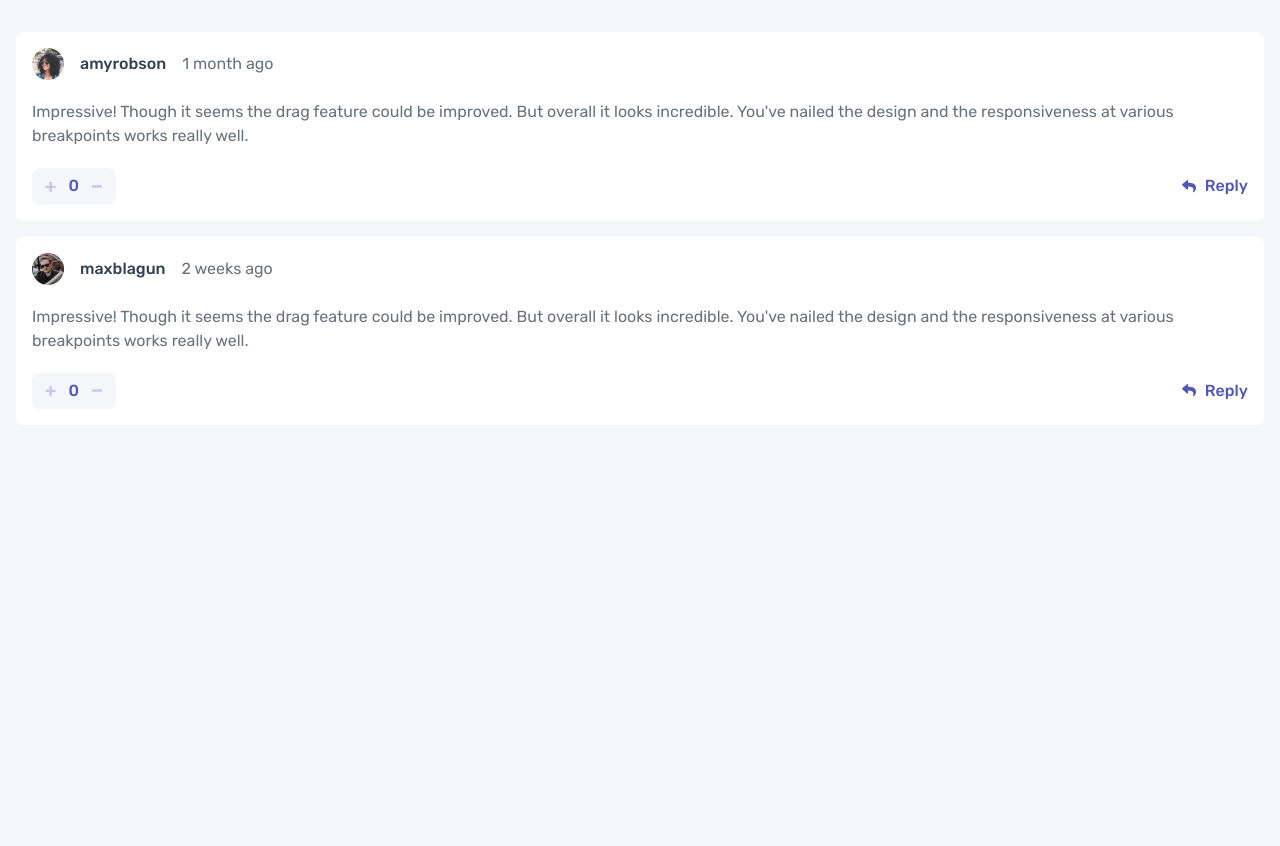
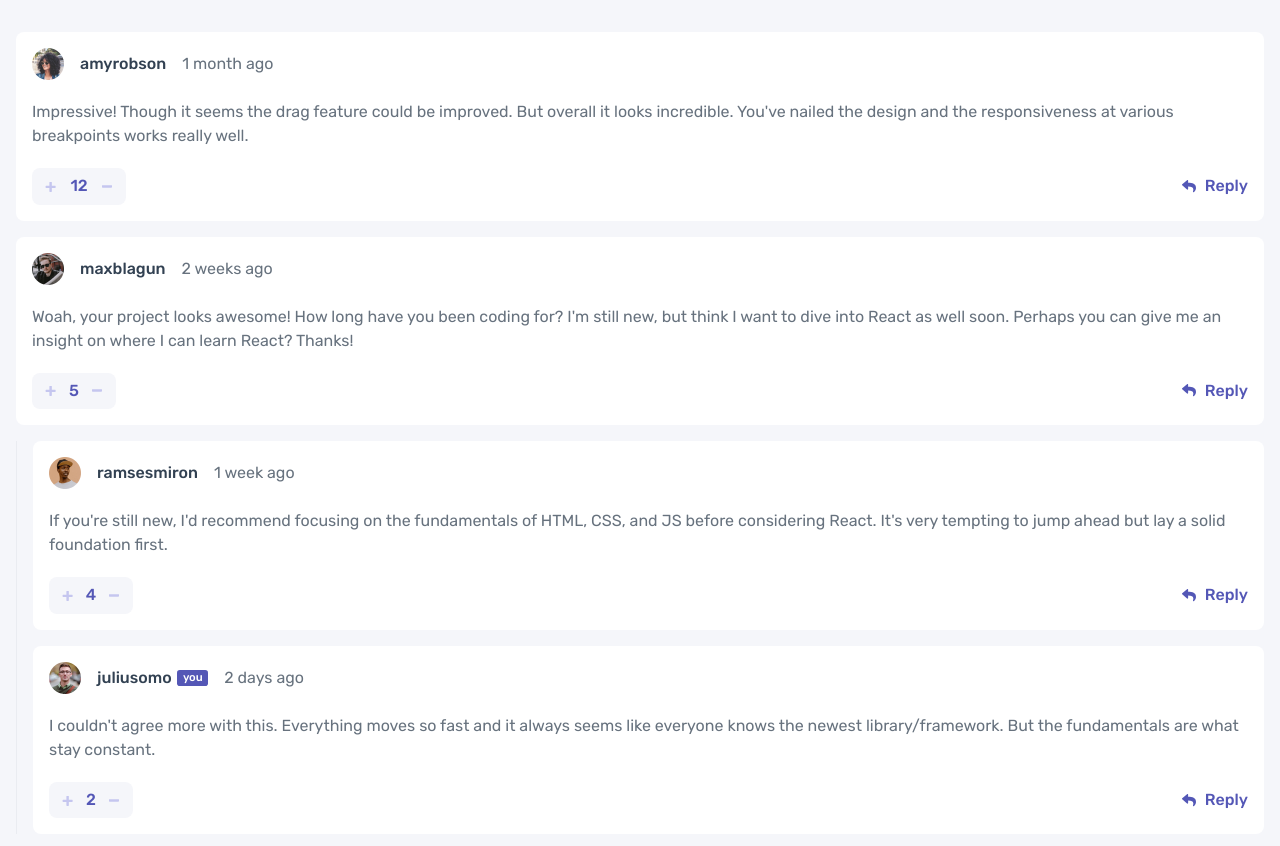
Before and after one commit to matijas-05/interactive-comments-section, a React (Vite) app: page / in a window 1280 px wide. Shown: the top 846 px of the page. Before the commit the page ends 800 px from the top, so only its background shows below. Built offline with nearby package versions, Linux system fonts and the light colour scheme.

Commit message:
feat: comment nesting

```diff
--- a/src/components/Comment/Comment.module.scss
+++ b/src/components/Comment/Comment.module.scss
@@ -7,6 +7,10 @@
 	border-radius: v.$border-radius;
 
 	> p {
-		color: hsl(211, 10%, 45%);
+		color: v.$clr-text-400;
 	}
 }
+.replies {
+	padding-left: 1em;
+	border-left: 1px solid v.$clr-reply-border;
+}
--- a/src/components/Comment/Comment.tsx
+++ b/src/components/Comment/Comment.tsx
@@ -6,16 +6,24 @@ import styles from "./Comment.module.scss"
 interface Props {
 	userName: string,
 	profilePicture: string,
-	date: string
+	date: string,
+	message: string,
+	votes: number,
+	children?: React.ReactNode
 }
 function Comment(props: Props) {
 	return (
-		<div className={`${styles["comment"]} f-col`}>
-			<CommentInfo userName={props.userName} profilePicture={props.profilePicture} date={props.date}/>
-			<p>Impressive! Though it seems the drag feature could be improved. But overall it looks incredible. You've nailed the design and the responsiveness at various breakpoints works really well.</p>
-			<div className="left-right">
-				<Votes initialVotes={0} />
-				<ButtonSecondary iconSrc="/src/assets/images/icon-reply.svg" text="Reply" onClick={() => console.log("reply")} />
+		<div className="f-col g-1">
+			<div className={`${styles["comment"]} f-col`}>
+				<CommentInfo userName={props.userName} profilePicture={props.profilePicture} date={props.date} />
+				<p>{props.message}</p>
+				<div className="left-right">
+					<Votes initialVotes={props.votes} />
+					<ButtonSecondary iconSrc="/src/assets/images/icon-reply.svg" text="Reply" onClick={() => console.log("reply")} />
+				</div>
+			</div>
+			<div className={`${styles["replies"]} f-col g-1`} style={props.children === undefined ? {display: "none"} : {}}>
+				{props.children}
 			</div>
 		</div>
 	);
--- a/src/index.tsx
+++ b/src/index.tsx
@@ -5,8 +5,24 @@ import Comment from './components/Comment/Comment'
 
 ReactDOM.render(
 	<React.StrictMode>
-		<Comment userName="amyrobson" profilePicture="/src/assets/images/avatars/image-amyrobson.webp" date="1 month ago" />
-		<Comment userName="maxblagun" profilePicture="/src/assets/images/avatars/image-maxblagun.webp" date="2 weeks ago" />
+		<Comment
+			profilePicture="/src/assets/images/avatars/image-amyrobson.webp" userName="amyrobson" date="1 month ago" votes={12}
+			message="Impressive! Though it seems the drag feature could be improved. But overall it looks incredible. You've nailed the design and the responsiveness at various breakpoints works really well."
+		/>
+		<Comment
+			profilePicture="/src/assets/images/avatars/image-maxblagun.webp" userName="maxblagun" date="2 weeks ago" votes={5}
+			message="Woah, your project looks awesome! How long have you been coding for? I'm still new, but think I want to dive into React as well soon. Perhaps you can give me an insight on where I can learn React? Thanks!"
+		>
+			<Comment
+				profilePicture="/src/assets/images/avatars/image-ramsesmiron.webp" userName="ramsesmiron" date="1 week ago" votes={4}
+				message="If you're still new, I'd recommend focusing on the fundamentals of HTML, CSS, and JS before considering React. It's very tempting to jump ahead but lay a solid foundation first."
+			/>
+			<Comment
+				profilePicture="/src/assets/images/avatars/image-juliusomo.webp" userName="juliusomo" date="2 days ago" votes={2}
+				message="I couldn't agree more with this. Everything moves so fast and it always seems like everyone knows the newest library/framework. But the fundamentals are what stay constant."
+			>
+			</Comment>
+		</Comment>
 	</React.StrictMode>,
 	document.getElementById('root')
 )
--- a/src/scss/_variables.scss
+++ b/src/scss/_variables.scss
@@ -1,5 +1,6 @@
 $clr-bg: hsl(228, 33%, 97%);
 $clr-comment-bg: hsl(0, 0%, 100%);
+$clr-reply-border: hsl(223, 19%, 93%);
 $clr-text-400: hsl(211, 10%, 45%);
 $clr-text-primary-500: hsl(238, 40%, 52%);
 $clr-text-neutral-500: hsl(212, 24%, 26%);
```
Also changed, not shown: design/style-guide.md (+2 -2 lines).
